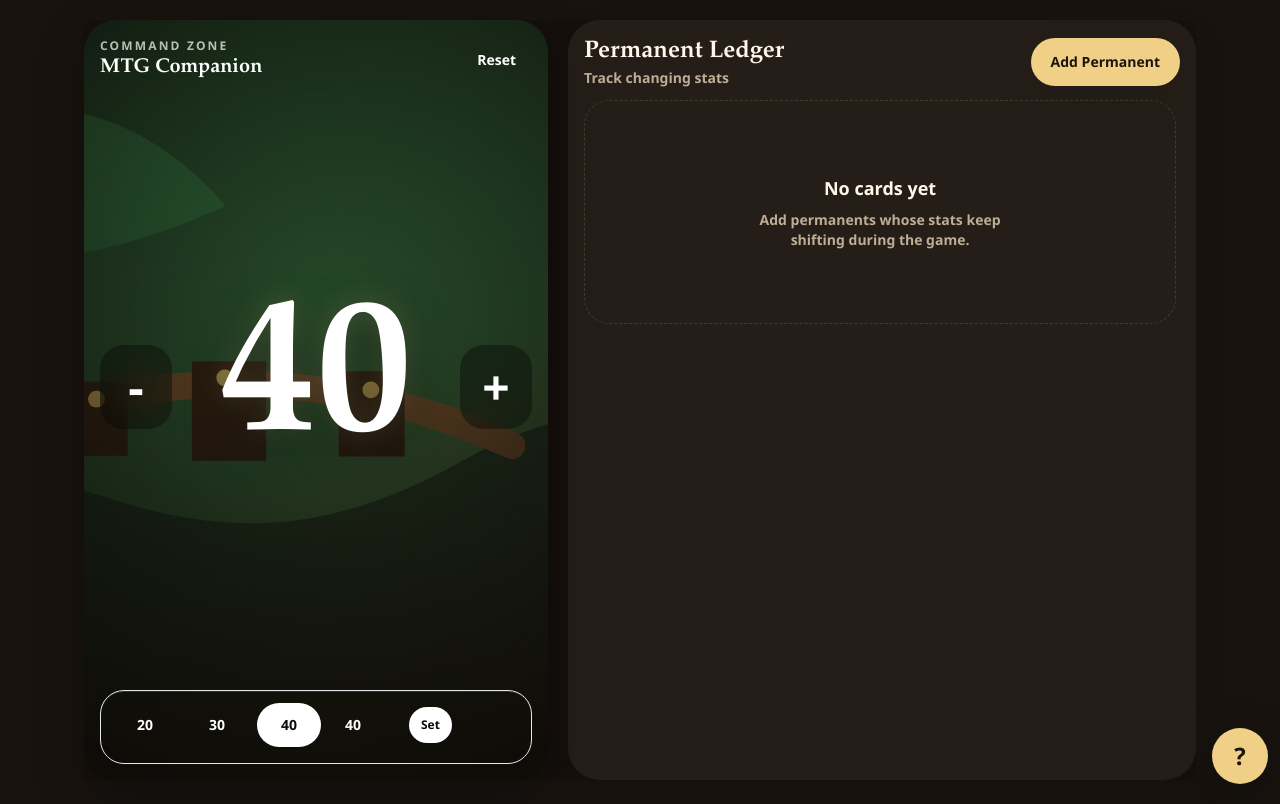
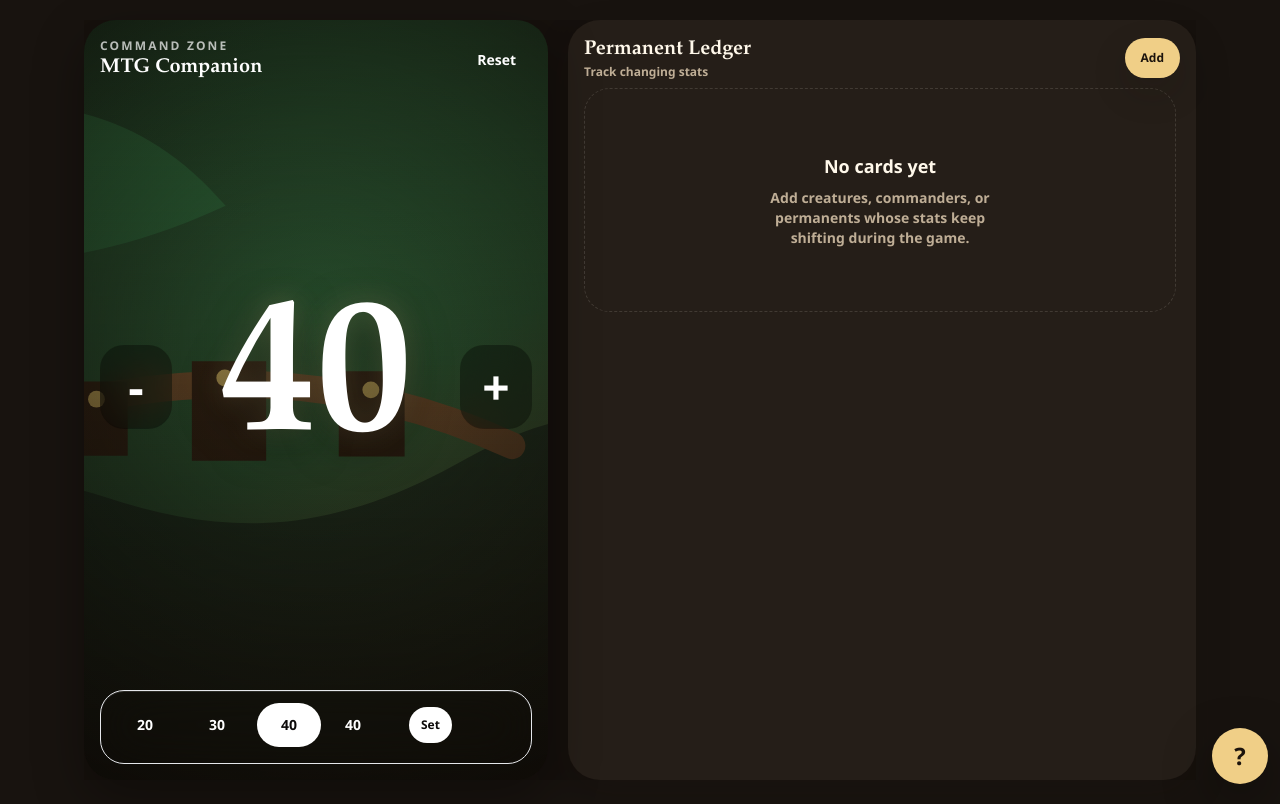
Before and after one commit to alchemiata/mtg-buddy, a React (Vite) app: page / in a window 1280 px wide. Built offline with nearby package versions, Linux system fonts and the light colour scheme.

Commit message:
Make permanent ledger two columns

```diff
--- a/src/components/CardTracker.tsx
+++ b/src/components/CardTracker.tsx
@@ -1,11 +1,47 @@
 import type { TrackedCardState } from "../types";
 import TrackedCard from "./TrackedCard";
 
-function CardTracker({ cards, onAddCard, onUpdateCard, onResetCard, onDeleteCard }: { cards: TrackedCardState[]; onAddCard: () => void; onUpdateCard: (id: string, patch: Partial<Omit<TrackedCardState, "id">>) => void; onResetCard: (id: string) => void; onDeleteCard: (id: string) => void }) {
+interface CardTrackerProps {
+  cards: TrackedCardState[];
+  onAddCard: () => void;
+  onUpdateCard: (id: string, patch: Partial<Omit<TrackedCardState, "id">>) => void;
+  onResetCard: (id: string) => void;
+  onDeleteCard: (id: string) => void;
+}
+
+function CardTracker({ cards, onAddCard, onUpdateCard, onResetCard, onDeleteCard }: CardTrackerProps) {
   return (
-    <section className="tracker-panel flex min-h-0 flex-1 flex-col px-4 pt-4 md:rounded-[2rem] md:bg-[var(--surface)] md:p-4 md:shadow-soft">
-      <div className="mb-3 flex items-center justify-between gap-3"><div><h2 className="text-2xl font-black tracking-normal">Permanent Ledger</h2><p className="text-sm font-semibold text-[var(--text-muted)]">{cards.length ? `${cards.length} permanent${cards.length === 1 ? "" : "s"}` : "Track changing stats"}</p></div><button type="button" onClick={onAddCard} className="tap-button min-h-12 rounded-full bg-[var(--accent)] px-5 text-sm font-black text-[var(--accent-text)] shadow-soft">Add Permanent</button></div>
-      <div className="min-h-0 flex-1 overflow-y-auto pb-4 pr-1">{cards.length === 0 ? <div className="flex min-h-56 flex-col items-center justify-center rounded-[1.6rem] border border-dashed border-[var(--border)] bg-[var(--surface)] p-6 text-center"><p className="text-lg font-black">No cards yet</p><p className="mt-2 max-w-64 text-sm font-semibold text-[var(--text-muted)]">Add permanents whose stats keep shifting during the game.</p></div> : <div className="space-y-3">{cards.map((card) => <TrackedCard key={card.id} card={card} onUpdate={onUpdateCard} onReset={onResetCard} onDelete={onDeleteCard} />)}</div>}</div>
+    <section className="tracker-panel flex min-h-0 flex-1 flex-col px-3 pt-3 md:rounded-[2rem] md:bg-[var(--surface)] md:p-4 md:shadow-soft">
+      <div className="mb-2 flex items-center justify-between gap-2">
+        <div>
+          <h2 className="text-xl font-black tracking-normal">Permanent Ledger</h2>
+          <p className="text-xs font-semibold text-[var(--text-muted)]">{cards.length ? `${cards.length} permanent${cards.length === 1 ? "" : "s"}` : "Track changing stats"}</p>
+        </div>
+        <button type="button" onClick={onAddCard} className="tap-button min-h-10 rounded-full bg-[var(--accent)] px-4 text-xs font-black text-[var(--accent-text)] shadow-soft">
+          Add
+        </button>
+      </div>
+
+      <div className="min-h-0 flex-1 overflow-y-auto pb-20 pr-1">
+        {cards.length === 0 ? (
+          <div className="flex min-h-56 flex-col items-center justify-center rounded-[1.6rem] border border-dashed border-[var(--border)] bg-[var(--surface)] p-6 text-center">
+            <p className="text-lg font-black">No cards yet</p>
+            <p className="mt-2 max-w-64 text-sm font-semibold text-[var(--text-muted)]">Add creatures, commanders, or permanents whose stats keep shifting during the game.</p>
+          </div>
+        ) : (
+          <div className="grid grid-cols-2 gap-2 md:gap-3">
+            {cards.map((card) => (
+              <TrackedCard
+                key={card.id}
+                card={card}
+                onUpdate={onUpdateCard}
+                onReset={onResetCard}
+                onDelete={onDeleteCard}
+              />
+            ))}
+          </div>
+        )}
+      </div>
     </section>
   );
 }
```
